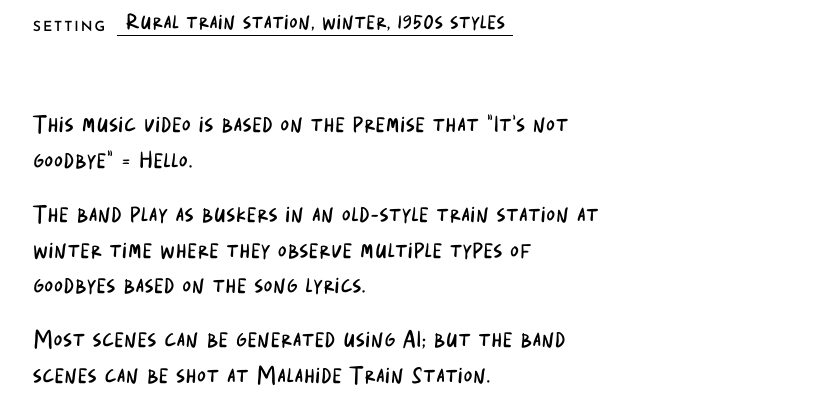
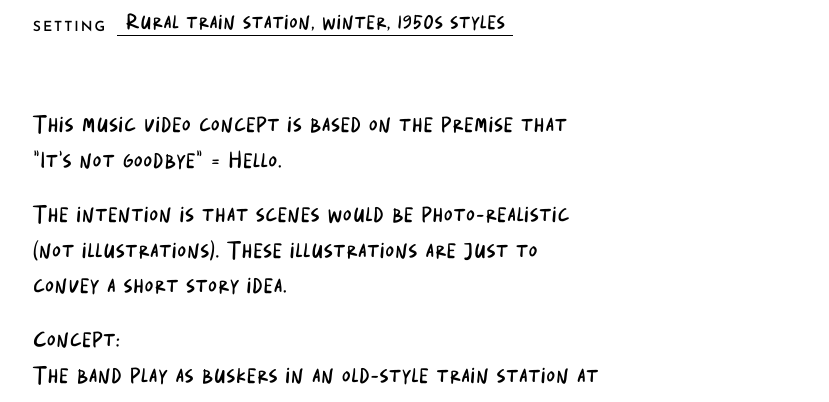
Before and after one commit to smnlcck/gatsby-storyboard, a plain HTML site: page index.html in a window 1280 px wide. Shown: the part 283-685 px from the top of the page, without its empty margins (44-873 px from the left). Drawn offline with Linux system fonts and the light colour scheme.

Commit message:
Update storyboard intro text
Co-Authored-By: Claude Opus 5.5 <noreply@anthropic.com>
Claude-Session: https://claude.ai/code/session_014XUv3xFvqbnBBb1qfsw3Nc

```diff
--- a/index.html
+++ b/index.html
@@ -44,7 +44,7 @@ footer{padding:4vw 6vw;border-top:1px solid var(--line);color:var(--muted);font-
   <div class="eyebrow">Gatsby — Music video</div>
   <h1>Storyboard</h1>
   <div class="fields"><span><b>Project</b><i>It's Not Goodbye</i></span><span><b>Frames</b><i>16 keyframes</i></span><span><b>Aspect</b><i>16:9</i></span><span><b>Setting</b><i>Rural train station, winter, 1950s styles</i></span></div>
-<div class="intro"><p>This music video is based on the premise that "It's not goodbye" = Hello.</p><p>The band play as buskers in an old-style train station at winter time where they observe multiple types of goodbyes based on the song lyrics.</p><p>Most scenes can be generated using AI; but the band scenes can be shot at Malahide Train Station.</p><p>The underlying theme is the story of the old man.</p></div>
+<div class="intro"><p>This music video concept is based on the premise that "It's not goodbye" = Hello.</p><p>The intention is that scenes would be photo-realistic (not illustrations). These illustrations are just to convey a short story idea.</p><p>Concept:<br>The band play as buskers in an old-style train station at winter time where they observe multiple types of goodbyes based on the song lyrics.</p><p>Most scenes can be generated using AI; but the band scenes can be real - shot at Malahide Train Station.</p><p>The linear story is the band observing goodbyes. The subplot is the story of the old man.</p></div>
 </header>
 <main class="grid">
 <article class="card">
```
